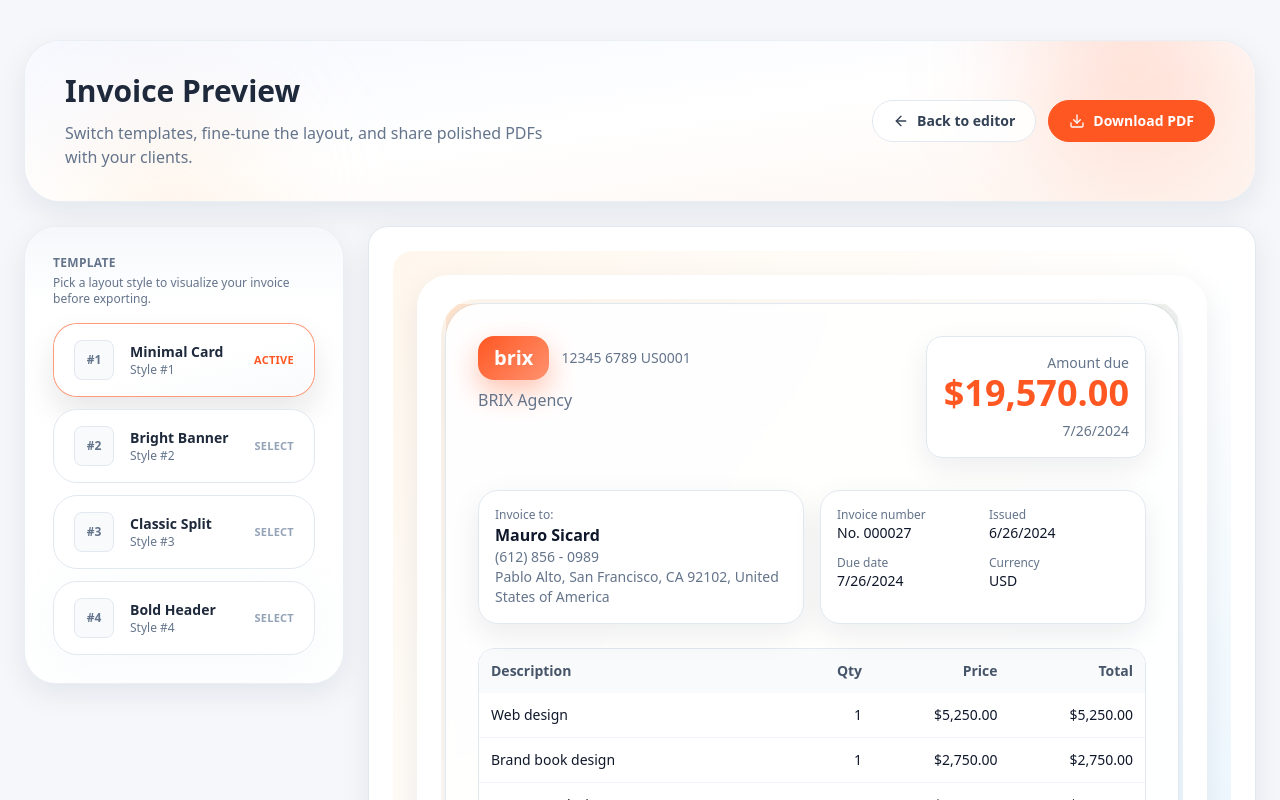
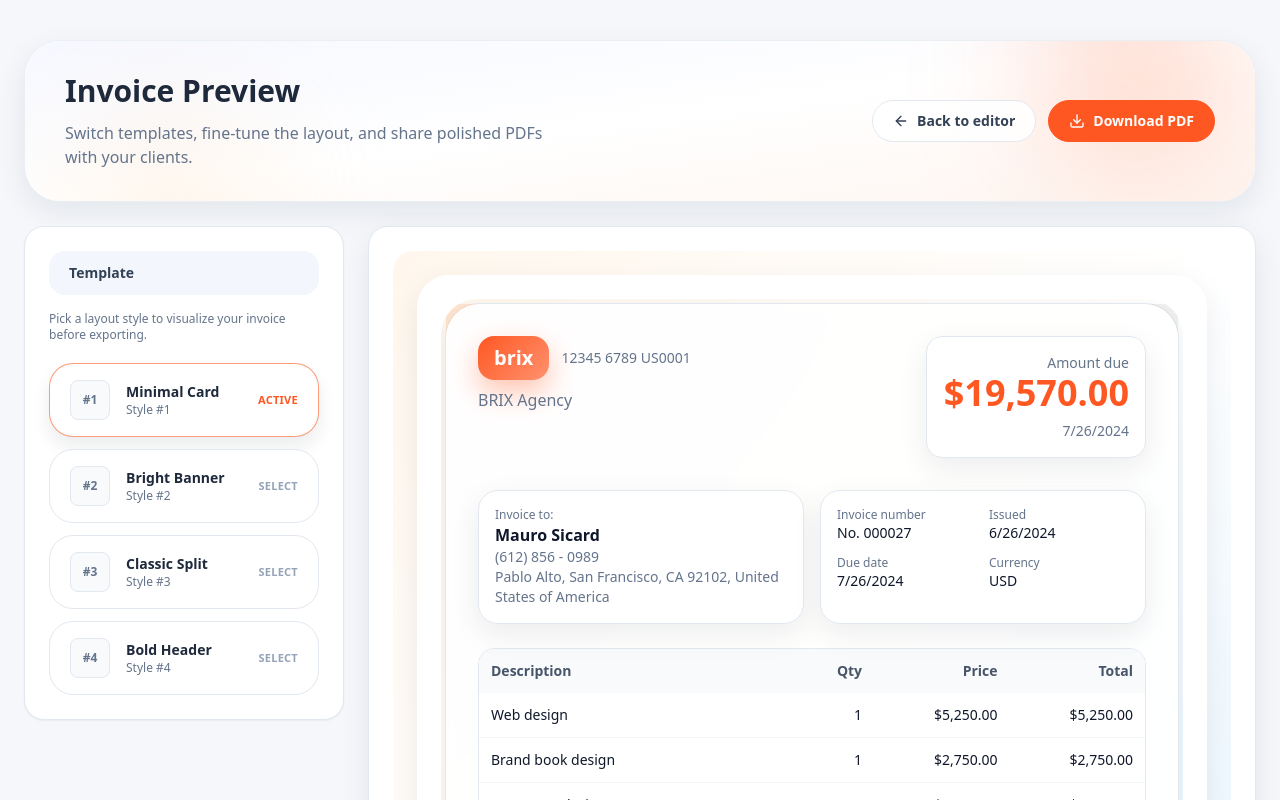
Before and after one commit to msaadmukhtar70/invoicing, a Next.js app: page /preview in a window 1280 px wide. Shown: the top 800 px of the page. Built offline with nearby package versions, Linux system fonts and the light colour scheme.

Commit message:
changes the heading of templete swither

```diff
--- a/components/TemplateSwitcher.tsx
+++ b/components/TemplateSwitcher.tsx
@@ -18,17 +18,12 @@ export default function TemplateSwitcher({
   onChange: (v: TemplateKey) => void;
 }) {
   return (
-    <div className="relative overflow-hidden rounded-[32px] border border-slate-200/70 bg-white shadow-soft p-6 md:p-7">
-      <div aria-hidden className="pointer-events-none absolute inset-x-0 top-0 h-20 bg-gradient-to-b from-slate-100/70 to-transparent" />
-      <div aria-hidden className="pointer-events-none absolute inset-x-6 bottom-2 h-24 rounded-[28px] bg-slate-50/80 blur-xl" />
-      <div className="relative z-10 space-y-4">
-        <div className="space-y-1">
-          <h2 className="text-xs font-semibold uppercase tracking-wide text-slate-500">Template</h2>
+    <div className="rounded-3xl border border-slate-200 bg-white p-6 shadow-sm space-y-4">
+      <div className="rounded-2xl bg-[#F3F6FD] px-5 py-3 text-sm font-semibold text-slate-700">Template</div>
       <p className="text-xs text-slate-500">
         Pick a layout style to visualize your invoice before exporting.
       </p>
-        </div>
-        <div className="space-y-3">
+      <div className="space-y-3 pt-1">
         {templates.map((template) => {
           const isActive = template.id === value;
           return (
@@ -38,16 +33,10 @@ export default function TemplateSwitcher({
               onClick={() => onChange(template.id as TemplateKey)}
               className={`group relative flex w-full items-center justify-between gap-4 rounded-[24px] border bg-white px-5 py-4 text-left transition focus-visible:outline-none focus-visible:ring-2 focus-visible:ring-brix-blue/40 ${
                 isActive
-                    ? "border-brix-blue/60 shadow-[0_16px_32px_rgba(15,23,42,0.1)]"
-                    : "border-slate-200 hover:border-slate-300 hover:shadow-[0_12px_26px_rgba(15,23,42,0.08)]"
+                  ? "border-brix-blue/60 shadow-[0_10px_18px_rgba(15,23,42,0.08)]"
+                  : "border-slate-200 hover:border-slate-300 hover:shadow-[0_8px_16px_rgba(15,23,42,0.06)]"
               }`}
             >
-                <span
-                  aria-hidden
-                  className={`pointer-events-none absolute inset-0 rounded-[24px] border border-white/80 bg-gradient-to-br from-white via-white to-slate-50 transition duration-300 ${
-                    isActive ? "opacity-100" : "opacity-0 group-hover:opacity-100"
-                  }`}
-                />
               <div className="relative z-10 flex min-w-0 flex-1 items-center gap-4">
                 <span
                   aria-hidden
@@ -60,7 +49,7 @@ export default function TemplateSwitcher({
                   <div className="text-xs font-medium text-slate-500">{template.subtitle}</div>
                 </div>
               </div>
-                <span className={`relative z-10 text-[11px] font-semibold uppercase tracking-wide ${isActive ? "text-brix-blue" : "text-slate-400 group-hover:text-slate-500"}`}>
+              <span className={`text-[11px] font-semibold uppercase tracking-wide ${isActive ? "text-brix-blue" : "text-slate-400 group-hover:text-slate-500"}`}>
                 {isActive ? "Active" : "Select"}
               </span>
             </button>
@@ -68,6 +57,5 @@ export default function TemplateSwitcher({
         })}
       </div>
     </div>
-    </div>
   );
 }
```
Lines whose indentation alone changed are shown as unchanged.
